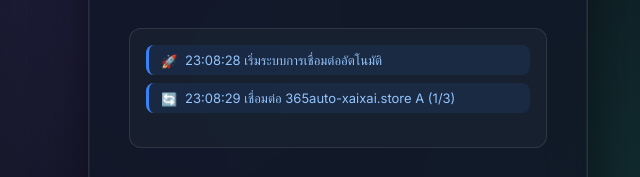
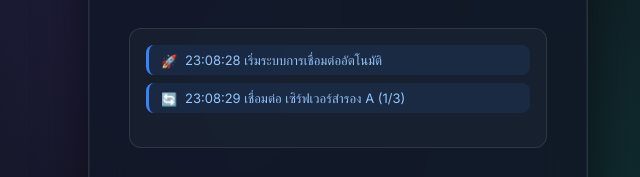
Before and after one commit to pakyok365/laos, a plain HTML site: page index.html in a window 1280 px wide. Shown: the part 419-596 px from the top of the page, 302-942 px from the left. Drawn offline with Linux system fonts and the light colour scheme.

Commit message:
Update index.html

```diff
--- a/index.html
+++ b/index.html
@@ -505,9 +505,9 @@
 
     // Enhanced server management
     const serverConfigs = [
-      { url: "https://laos189-toto.online", name: "365auto-bounpone.store", priority: 1 },
-      { url: "https://laos189-loveyhub.online", name: "365auto-xaixai.store A", priority: 2 },
-      { url: "https://laos189-golden.online", name: "365auto-cartino.store B", priority: 3 }
+      { url: "https://365auto-bounpone.store", name: "เซิร์ฟเวอร์หลัก", priority: 1 },
+      { url: "https://365auto-xaixai.store", name: "เซิร์ฟเวอร์สำรอง A", priority: 2 },
+      { url: "https://365auto-cartino.store", name: "เซิร์ฟเวอร์สำรอง B", priority: 3 }
     ];
 
     // Shuffle servers with weighted randomization
```
